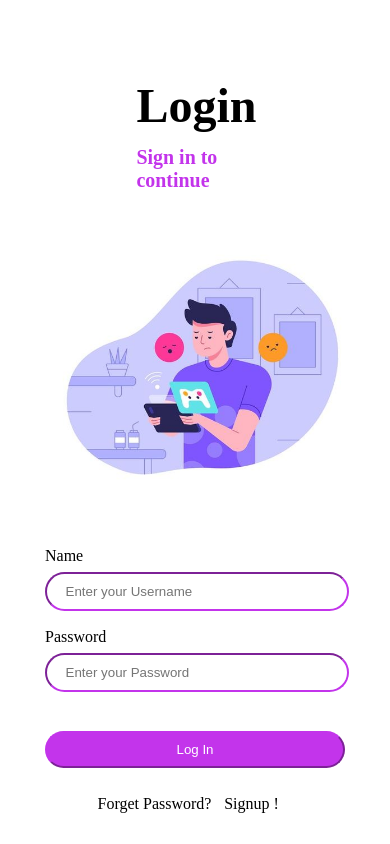
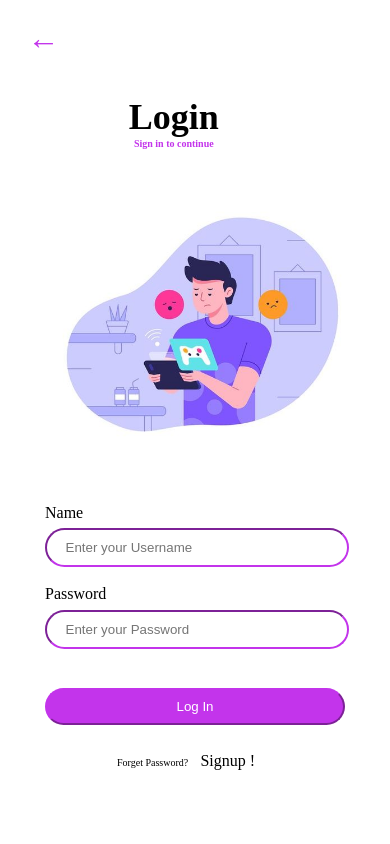
Before and after one commit to senthilnathan-es02/BOOKING-SYSTEM-PROJECT, a plain HTML site: page pages/login.html in a window 390 px wide. Drawn offline with Linux system fonts and the light colour scheme.

Commit message:
login page model

```diff
--- a/pages/login.html
+++ b/pages/login.html
@@ -11,6 +11,10 @@
                      <!-- Login page -->
 
 <div class="login-container">
+
+    <div class="login-next-page-arrow">
+        <a href="../index.html" class="login-arrow-back">&#8592;</a>
+    </div>
 
     <div class="login-name">
         <h1 class="login-name-content-1">Login</h1>
--- a/styles/index.css
+++ b/styles/index.css
@@ -14,7 +14,7 @@
     .enter-img{
         width: 90%;
         height: 60%;
-        margin: 30% 0% 0% 7%;
+        margin: 22% 0% 0% 7%;
     }
 
     .enter-welcome{
--- a/styles/login.css
+++ b/styles/login.css
@@ -2,6 +2,16 @@
     *{
         padding: 0%;
         margin: 0%;
+    }
+
+    .login-next-page-arrow{
+        margin: 5% 0% 0% 7%;
+    }
+
+    .login-arrow-back{
+        text-decoration: none;
+        color: #c334eb;
+        font-size: xx-large;
     }
 
     .login-img{
@@ -11,18 +21,18 @@
     }
 
     .login-name{
-        font-size: x-large;
-        margin: 20% 0% 0% 35%;
+        font-size: large;
+        margin: 10% 0% 0% 33%;
     }
 
     .login-name-content-1{
-        margin-bottom: 5%;
         margin-right: 10%;
     }
 
     .login-name-content-2{
-        margin-right: 40%;
         color: #c334eb;
+        font-size: x-small;
+        margin-left: 2%;
     }
 
 
@@ -70,12 +80,13 @@
 
     .login-some-content{
         margin-top: 7%;
-        margin-left: 25%;
+        margin-left: 30%;
     }
 
     .login-forget-password-link{
         text-decoration: none;
         color: black;
+        font-size: x-small;
 
     }
 
@@ -83,6 +94,7 @@
         text-decoration: none;
         margin-left: 3%;
         color: black;
+
     }
 
 
```
